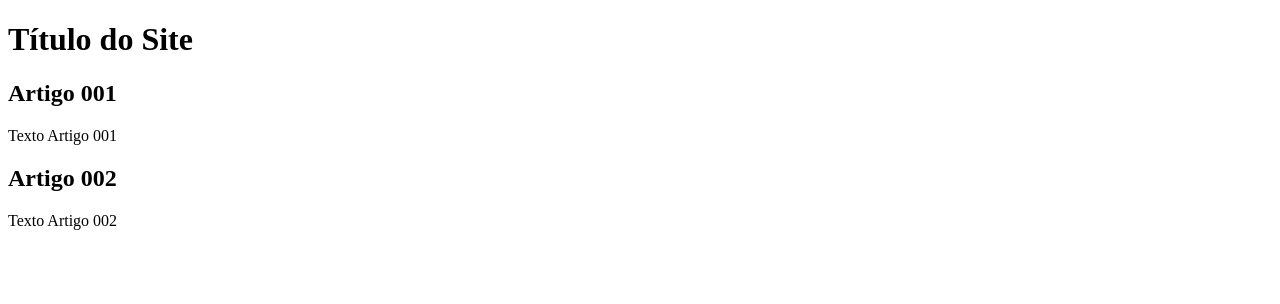
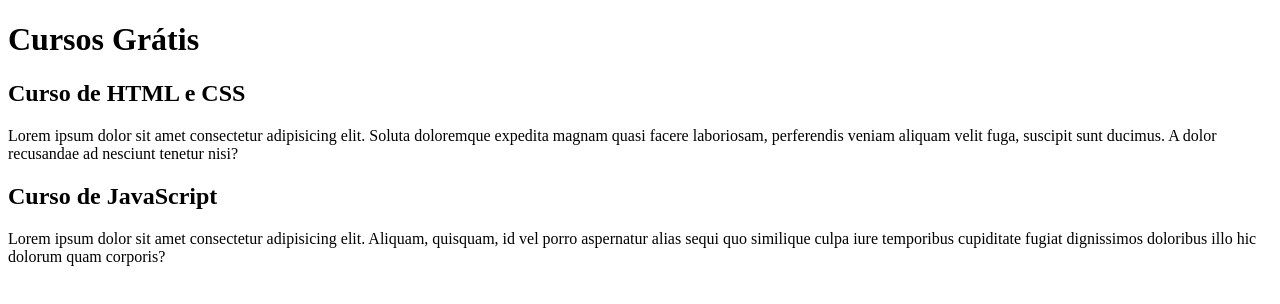
Before and after one commit to NewtonRuck/projeto-site, a plain HTML site: page index.html in a window 1280 px wide. Drawn offline with Linux system fonts and the light colour scheme.

Commit message:
comecei a escrever o conteúdo

```diff
--- a/index.html
+++ b/index.html
@@ -8,15 +8,15 @@
 <body>
 <main>
     <header>
-        <h1>Título do Site</h1>
+        <h1>Cursos Grátis</h1>
     </header>
     <article>
-        <h2>Artigo 001</h2>
-        <p>Texto Artigo 001</p>
+        <h2>Curso de HTML e CSS</h2>
+        <p>Lorem ipsum dolor sit amet consectetur adipisicing elit. Soluta doloremque expedita magnam quasi facere laboriosam, perferendis veniam aliquam velit fuga, suscipit sunt ducimus. A dolor recusandae ad nesciunt tenetur nisi?</p>
     </article>
     <article>
-        <h2>Artigo 002</h2>
-        <p>Texto Artigo 002</p>
+        <h2>Curso de JavaScript</h2>
+        <p>Lorem ipsum dolor sit amet consectetur adipisicing elit. Aliquam, quisquam, id vel porro aspernatur alias sequi quo similique culpa iure temporibus cupiditate fugiat dignissimos doloribus illo hic dolorum quam corporis?</p>
     </article>
 </main>
 </body>
```
